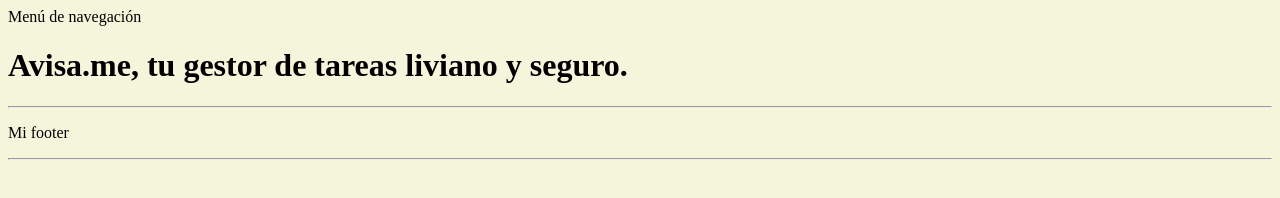
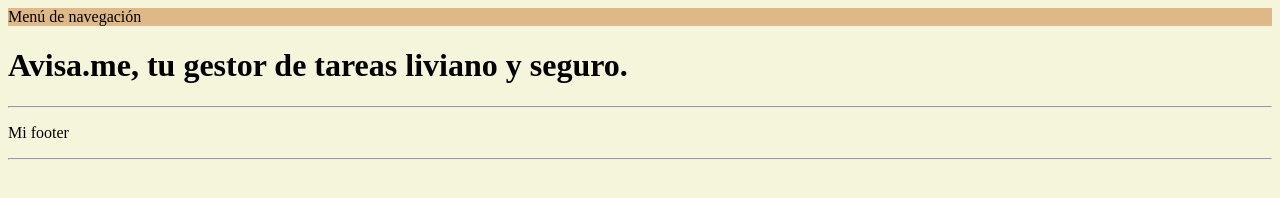
Before and after one commit to omiras/git-web, a plain HTML site: page index.html in a window 1280 px wide. Drawn offline with Linux system fonts and the light colour scheme.

Commit message:
header coloreado!

```diff
--- a/style.css
+++ b/style.css
@@ -1,3 +1,7 @@
 body {
     background-color: beige;
 }
+
+header {
+    background-color: burlywood;
+}
```
